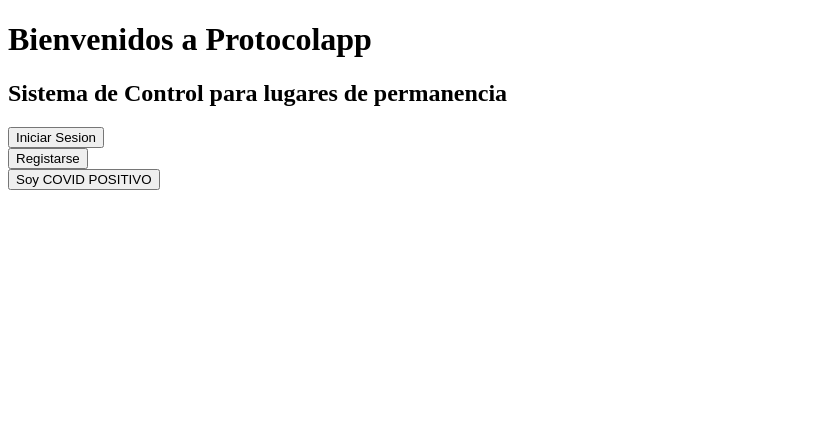
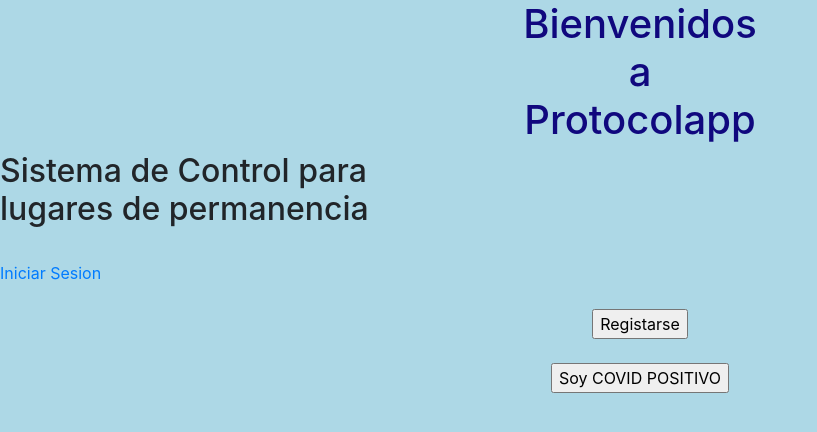
Before and after one commit to emma-25/proapp, a Django app: template protocolapp/proapp/templates/index.html in a window 1280 px wide. Shown: the top 432 px of the page, without its empty margins (0-817 px from the left). Run offline with Django 3.2, Linux system fonts and the light colour scheme; the template is opened without the code that fills it, so the values that code supplies are empty; some libraries are stand-ins or nearby versions.

Commit message:
Update index.html

```diff
--- a/protocolapp/proapp/templates/index.html
+++ b/protocolapp/proapp/templates/index.html
@@ -3,19 +3,36 @@
 <head>
     <meta charset='utf-8'>
     <title>Protocolapp</title>
+    <link rel="stylesheet" href="https://stackpath.bootstrapcdn.com/bootstrap/4.1.3/css/bootstrap.min.css" integrity="sha384-MCw98/SFnGE8fJT3GXwEOngsV7Zt27NXFoaoApmYm81iuXoPkFOJwJ8ERdknLPMO" crossorigin="anonymous">
+    <script src="https://ajax.googleapis.com/ajax/libs/jquery/3.3.1/jquery.min.js"></script>
+    <link rel="stylesheet" href="https://use.fontawesome.com/releases/v5.6.1/css/all.css" integrity="sha384-gfdkjb5BdAXd+lj+gudLWI+BXq4IuLW5IT+brZEZsLFm++aCMlF1V92rMkPaX4PP" crossorigin="anonymous">
     <meta name='viewport' content='width=device-width, initial-scale=1'>
 </head>
 <body>
-    <h1>Bienvenidos a Protocolapp</h1>
-    <h2>Sistema de Control para lugares de permanencia</h2>
+    <style>body {
+        background-color: lightblue;
+      }
 
+      h1 {
+        color: rgb(16, 8, 126);
+        text-align: center;
+      }
+
+      p {
+        font-family: verdana;
+        font-size: 20px;
+      }
+
+      form{
+          text-align: center;
+    }</style>
+    <h1>Bienvenidos <br> a <br> Protocolapp</h1>
+    <h2>Sistema de Control para <br> lugares de permanencia</h2>
+    <br>
     <div class="login-box">
-        <form action="login">
-
-            <input type="submit" value="Iniciar Sesion">
-
-        </form>
+        <a href="{% url 'login' %}">Iniciar Sesion</a>
     </div>
+    <br>
     <div>
         <form action="registrarse">
 
@@ -23,6 +40,7 @@
 
         </form>
     </div>
+    <br>
     <div>
         <form action="alertar">
 
```
